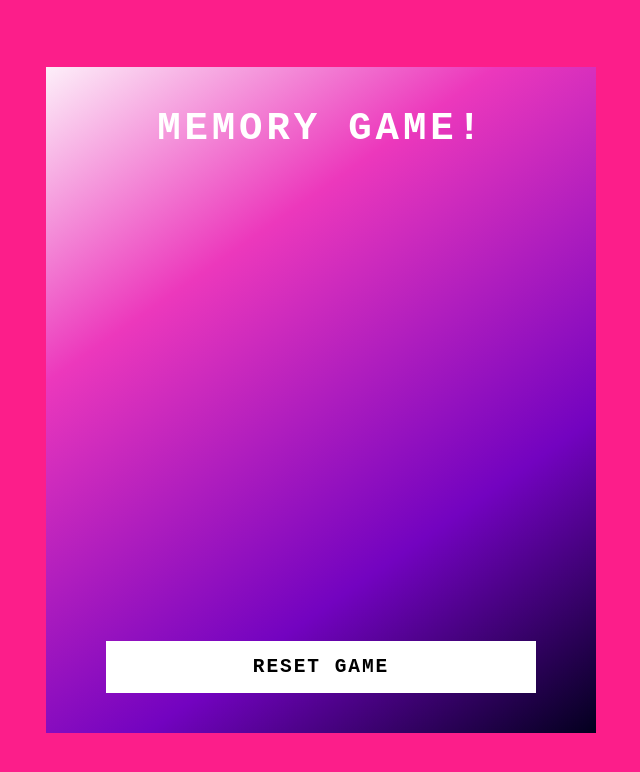
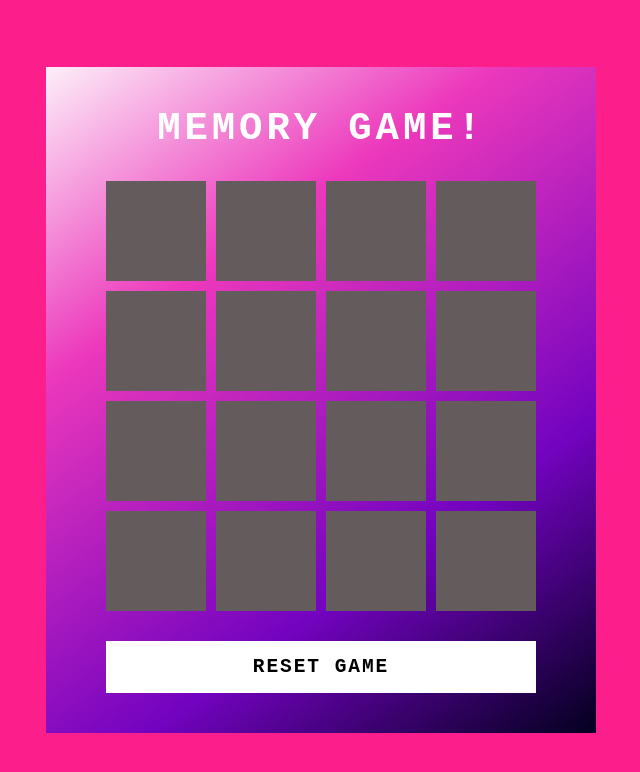
Before and after one commit to FabHevi/memory-game-with-JS, a plain HTML site: page index.html in a window 1280 px wide. Shown: the whole page, without its empty margins (319-959 px from the left). Drawn offline with Linux system fonts and the light colour scheme.

Commit message:
creating cards dynamc and rotate effect

```diff
--- a/src/scripts/main.js
+++ b/src/scripts/main.js
@@ -0,0 +1,44 @@
+const emoji = [
+    "😎",
+    "😎",
+    "😢",
+    "😢",
+    "😁",
+    "😁",
+    "😘",
+    "😘",
+    "😒",
+    "😒",
+    "😍",
+    "😍",
+    "😂",
+    "😂",
+    "😊",
+    "😊",
+];
+let openCards = [];
+
+let shuffleCards = emoji.sort(() =>(Math.random() > 0.5  ? 2: -1));
+
+for(let i = 0; i < emoji.length; i++){
+    let box = document.createElement("div");
+    box.className = "item";
+    box.innerHTML = shuffleCards[i];
+    box.onclick = handleClick;
+    document.querySelector(".game").appendChild(box);
+}
+
+function handleClick() {
+    if(openCards.length < 2){
+        this.classList.add("boxOpen");
+        openCards.push(this);
+    }
+
+    if(openCards.length === 2) {
+        setTimeout(checkMatch, 500);
+    }
+}
+
+function checkMatch() {
+
+}
--- a/src/styles/styles.css
+++ b/src/styles/styles.css
@@ -4,6 +4,7 @@ body {
     align-items: center;
     min-height: 100vh;
     background: #fc1e8a;
+    user-select: none;
 }
 
 .container {
@@ -66,4 +67,27 @@ h2{
     display: flex;
     justify-content: center;
     background-color: #fff;
+    font-size: 3em;
+
+    transform: rotateY(180deg);
+    transition: 1s;
 }
+
+.item::after {
+    content: "";
+    position: absolute;
+    inset: 0;
+    background-color: #645c5c;
+    transition: 1s;
+    transform: rotateY(0deg);
+    backface-visibility: hidden;
+}
+
+.item.boxOpen {
+    transform: rotateY(0deg);
+}
+
+.boxOpen::after,
+.boxMatch::after{
+    transform: rotateY(180deg);
+}
```
